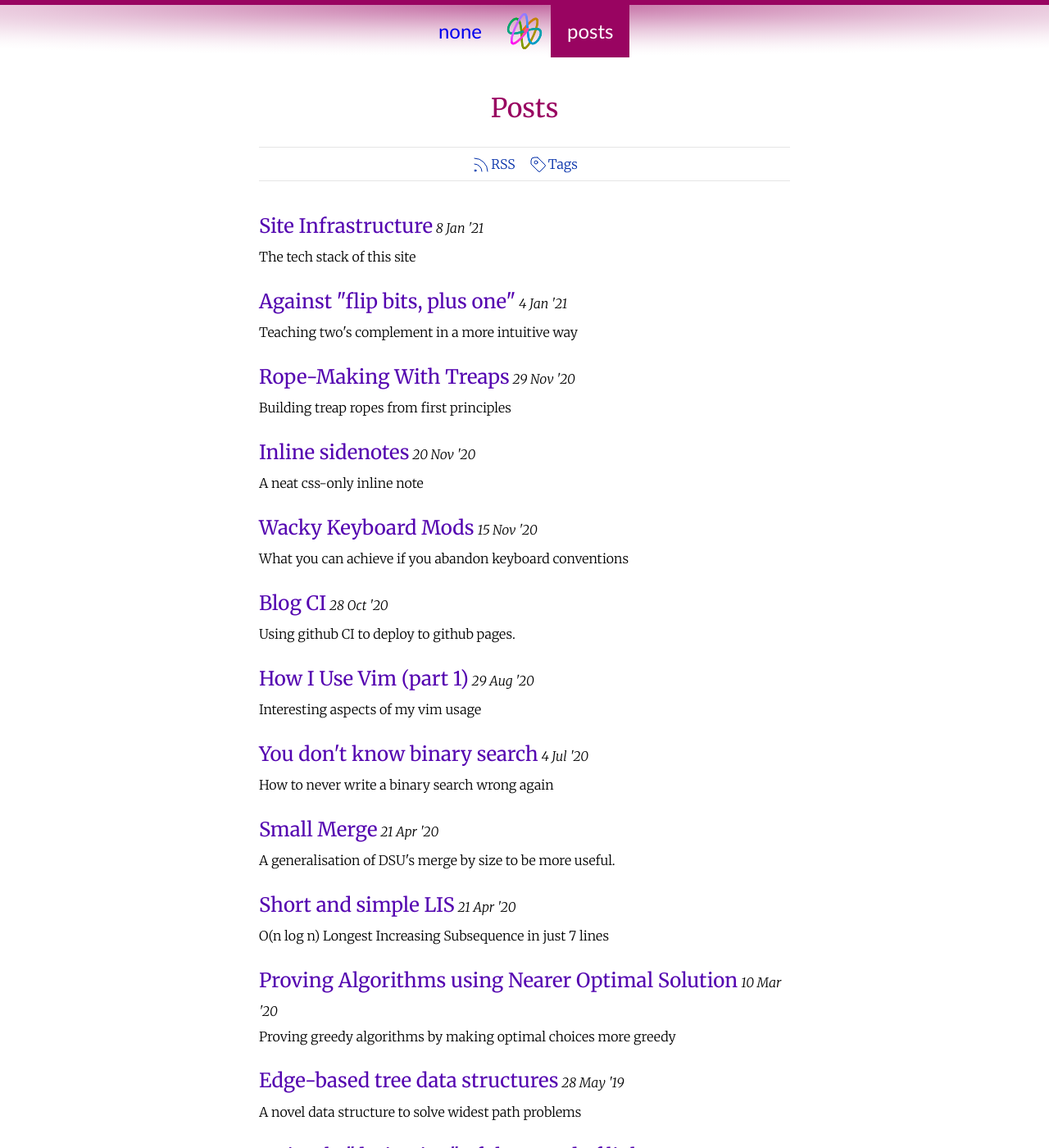
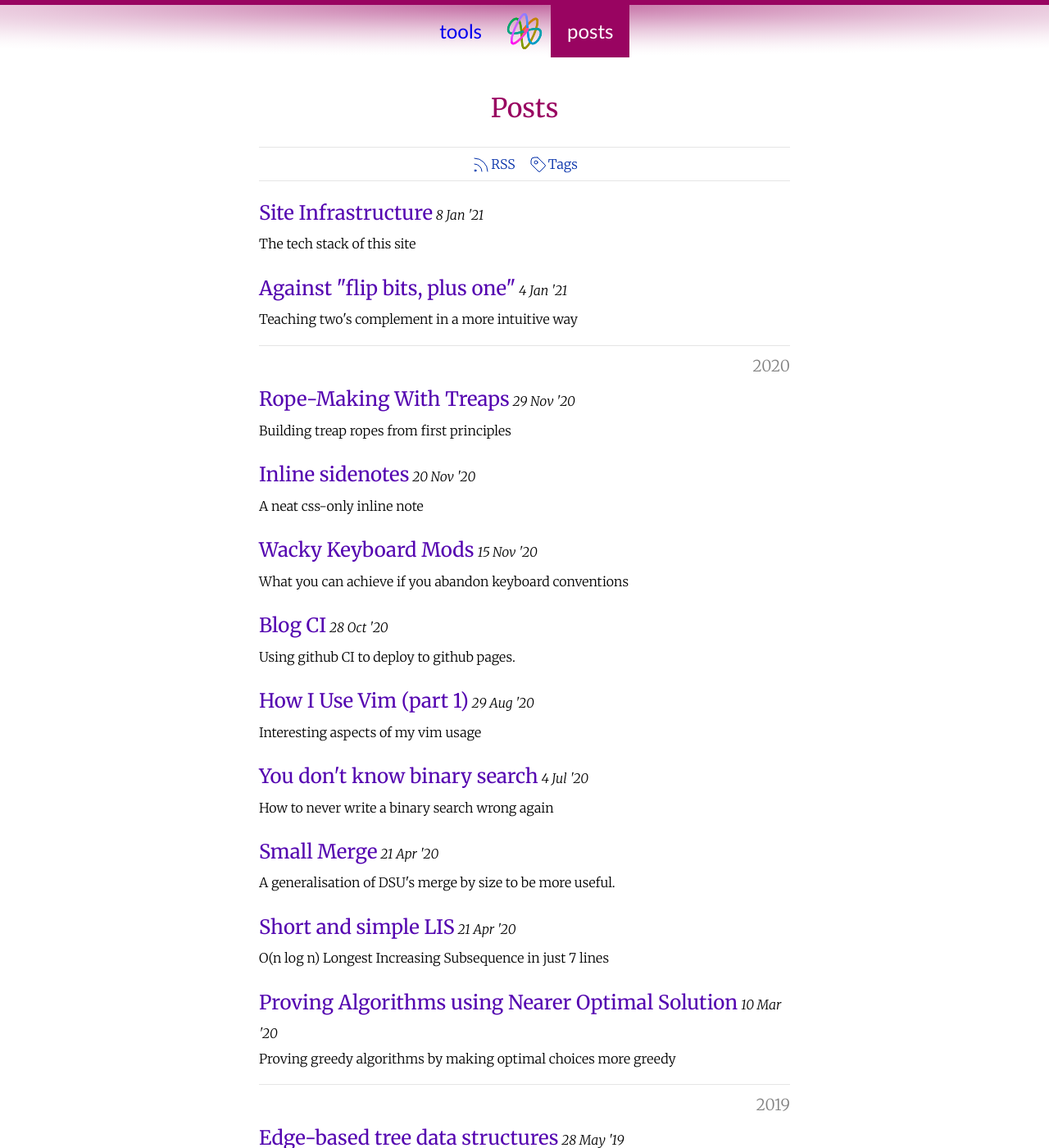
Before and after one commit to ralismark/ralismark.github.io, a Jekyll site: the page built from posts.html, in a window 1280 px wide and 1400 px high. Shown: the whole window at 82% size. Built offline with Jekyll 4.4.1, drawn with Linux system fonts in a browser that asks for light colours; nearby versions of some CDN libraries.

Commit message:
Add interactive listing

```diff
--- a/_includes/navbar.html
+++ b/_includes/navbar.html
@@ -1,6 +1,6 @@
 <header id="site-nav" class="full-width flex-centre">
   <div id="nav-left" class="flex-grow">
-    <a {% if page.path == "" %}class="here"{% endif %} href="{% link posts.html %}">none</a>
+    <a {% if page.path == "interactives.html" %}class="here"{% endif %} href="{% link interactives.html %}">tools</a>
   </div>
   <div id="nav-mid">
     <a {% if page.path == "index.html" %}class="here"{% endif %} href="{% link index.html %}">
--- /dev/null
+++ b/_includes/post-listing.html
@@ -0,0 +1,28 @@
+{% for post in include.entries %}
+{% assign post_year = post.date | date: "%Y" %}
+{% comment %} Never show a year separator above the first item {% endcomment %}
+{% if year and post_year != year %}
+<div class="fence-t" style="text-align: right; font-size: 1.2em; color: grey">
+  {{ post_year }}
+</div>
+{% endif %}
+{% assign year = post_year %}
+<article class="summary mb-1">
+	<header>
+		<h2 class="display-iblock my-0">
+			{% if post.path contains "_drafts" %}
+			[draft]
+			{% endif %}
+			<a href="{{ post.url | relative_url }}">{{ post.title | escape }}</a>
+		</h2>
+
+		<time datetime="{{ post.date | date_to_xmlschema }}">
+			{{ post.date | date: "%e %b '%y" }}
+		</time>
+	</header>
+
+	<p class="my-0">
+	{{ post.excerpt | strip_html | truncatewords: 100 }}
+	</p>
+</article>
+{% endfor %}
--- a/posts.html
+++ b/posts.html
@@ -10,23 +10,4 @@
 	<li><a href="{% link tags.html %}">{% include icon icon="tag" w="24" %}Tags</a></li>
 </ul>
 
-{% for post in site.posts %}
-<article class="summary">
-	<header>
-		<h2 class="display-iblock mb-0">
-			{% if post.path contains "_drafts" %}
-			[draft]
-			{% endif %}
-			<a href="{{ post.url | relative_url }}">{{ post.title | escape }}</a>
-		</h2>
-
-		<time datetime="{{ post.date | date_to_xmlschema }}">
-			{{ post.date | date: "%e %b '%y" }}
-		</time>
-	</header>
-
-	<p class="my-0">
-	{{ post.excerpt | strip_html | truncatewords: 100 }}
-	</p>
-</article>
-{% endfor %}
+{% include post-listing.html entries=site.posts %}
```
Also changed, not shown: interactives.html (added, +13 -0 lines).
